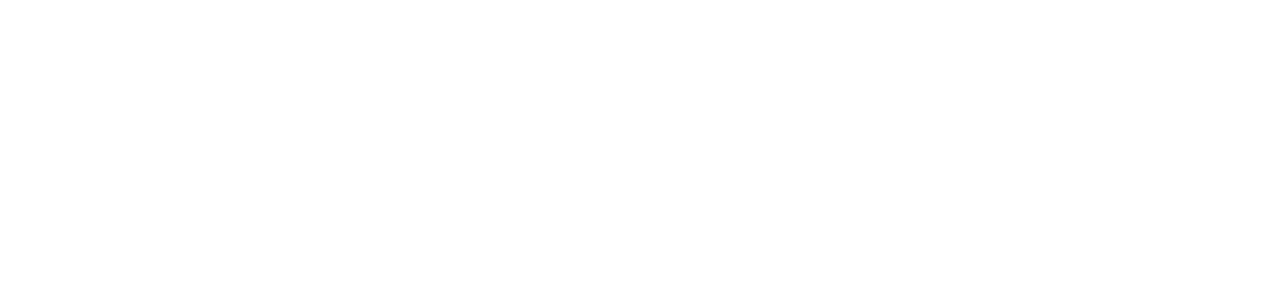
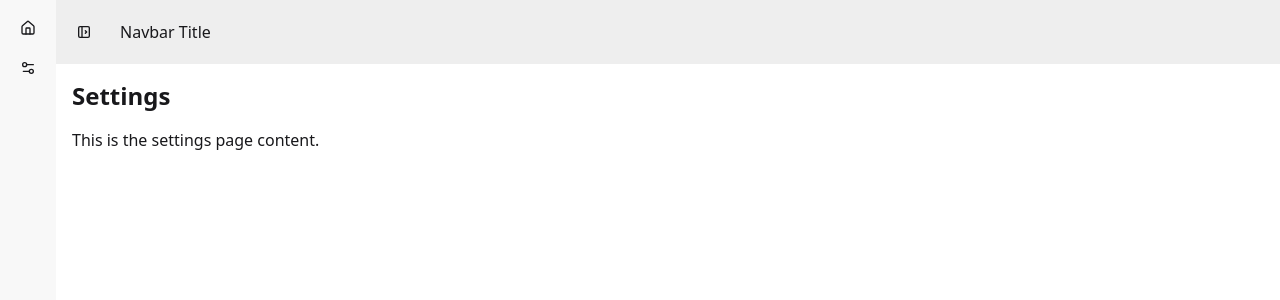
Before and after one commit to nesyaalviani/landing-presensi-guru, a Nuxt app: page /settings in a window 1280 px wide. Before the commit this address had no page. Shown: the top 300 px of the page. Built offline with nearby package versions, Linux system fonts and the light colour scheme.

Commit message:
feat: implement layout with drawer and add homepage and settings pages

```diff
--- a/app/app.vue
+++ b/app/app.vue
@@ -1,5 +1,5 @@
 <template>
-  <div>
+  <NuxtLayout>
     <NuxtPage />
-  </div>
+  </NuxtLayout>
 </template>
--- a/app/components/Test.vue
+++ b/app/layouts/default.vue
@@ -2,10 +2,8 @@
     <div class="drawer lg:drawer-open">
         <input id="my-drawer-4" type="checkbox" class="drawer-toggle" />
         <div class="drawer-content">
-            <!-- Navbar -->
             <nav class="navbar w-full bg-base-300">
                 <label for="my-drawer-4" aria-label="open sidebar" class="btn btn-square btn-ghost">
-                    <!-- Sidebar toggle icon -->
                     <svg xmlns="http://www.w3.org/2000/svg" viewBox="0 0 24 24" stroke-linejoin="round"
                         stroke-linecap="round" stroke-width="2" fill="none" stroke="currentColor"
                         class="my-1.5 inline-block size-4">
@@ -17,19 +15,17 @@
                 </label>
                 <div class="px-4">Navbar Title</div>
             </nav>
-            <!-- Page content here -->
-            <div class="p-4">Page Content</div>
+            <div class="p-4">
+                <slot />
+            </div>
         </div>
-
         <div class="drawer-side is-drawer-close:overflow-visible">
             <label for="my-drawer-4" aria-label="close sidebar" class="drawer-overlay"></label>
             <div class="flex min-h-full flex-col items-start bg-base-200 is-drawer-close:w-14 is-drawer-open:w-64">
-                <!-- Sidebar content here -->
                 <ul class="menu w-full grow">
-                    <!-- List item -->
                     <li>
-                        <button class="is-drawer-close:tooltip is-drawer-close:tooltip-right" data-tip="Homepage">
-                            <!-- Home icon -->
+                        <NuxtLink to="/" class="is-drawer-close:tooltip is-drawer-close:tooltip-right"
+                            data-tip="Homepage">
                             <svg xmlns="http://www.w3.org/2000/svg" viewBox="0 0 24 24" stroke-linejoin="round"
                                 stroke-linecap="round" stroke-width="2" fill="none" stroke="currentColor"
                                 class="my-1.5 inline-block size-4">
@@ -39,13 +35,11 @@
                                 </path>
                             </svg>
                             <span class="is-drawer-close:hidden">Homepage</span>
-                        </button>
+                        </NuxtLink>
                     </li>
-
-                    <!-- List item -->
                     <li>
-                        <button class="is-drawer-close:tooltip is-drawer-close:tooltip-right" data-tip="Settings">
-                            <!-- Settings icon -->
+                        <NuxtLink to="/settings" class="is-drawer-close:tooltip is-drawer-close:tooltip-right"
+                            data-tip="Settings">
                             <svg xmlns="http://www.w3.org/2000/svg" viewBox="0 0 24 24" stroke-linejoin="round"
                                 stroke-linecap="round" stroke-width="2" fill="none" stroke="currentColor"
                                 class="my-1.5 inline-block size-4">
@@ -55,7 +49,7 @@
                                 <circle cx="7" cy="7" r="3"></circle>
                             </svg>
                             <span class="is-drawer-close:hidden">Settings</span>
-                        </button>
+                        </NuxtLink>
                     </li>
                 </ul>
             </div>
--- a/app/pages/index.vue
+++ b/app/pages/index.vue
@@ -1,3 +1,6 @@
 <template>
-    <Test />``
+    <div>
+        <h1 class="text-2xl font-bold">Homepage</h1>
+        <p class="mt-4">This is the homepage content.</p>
+    </div>
 </template>
--- /dev/null
+++ b/app/pages/settings.vue
@@ -0,0 +1,6 @@
+<template>
+    <div>
+        <h1 class="text-2xl font-bold">Settings</h1>
+        <p class="mt-4">This is the settings page content.</p>
+    </div>
+</template>
```
